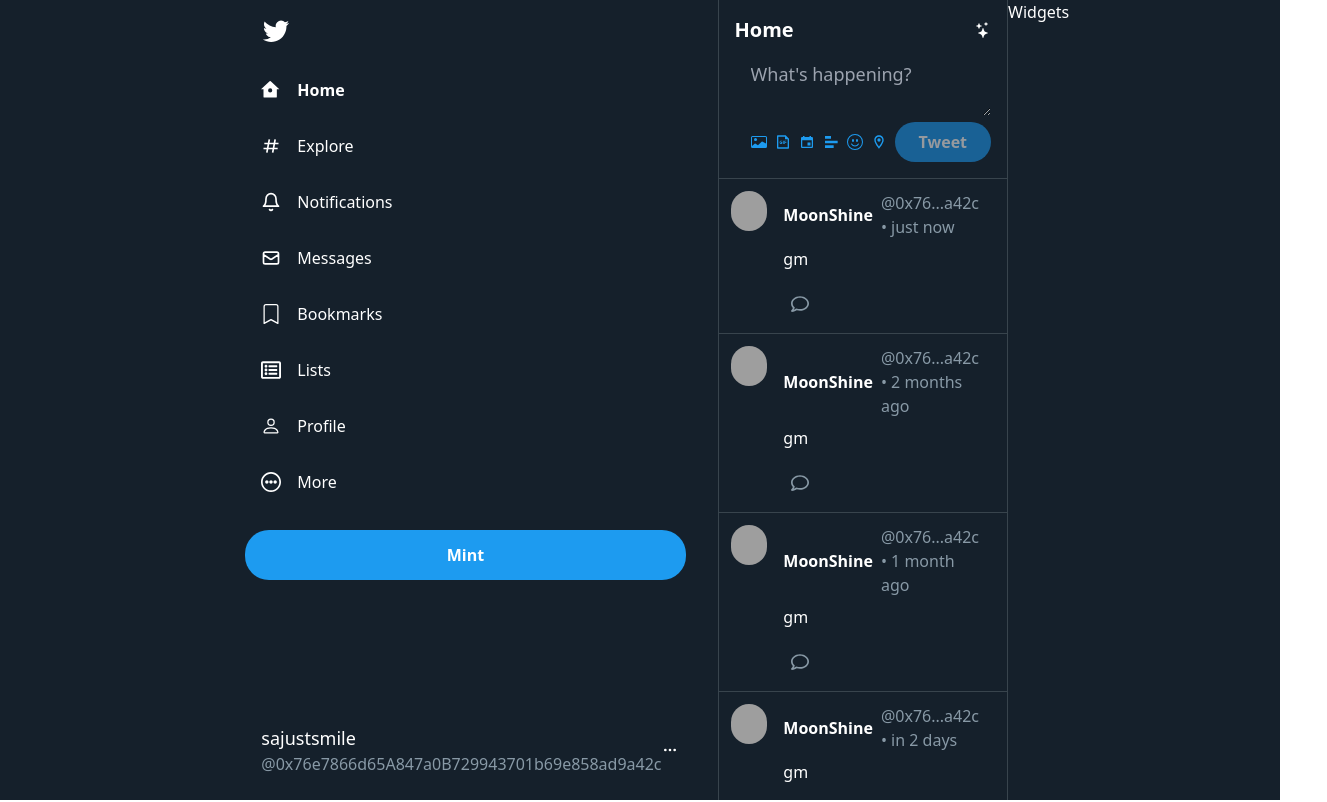
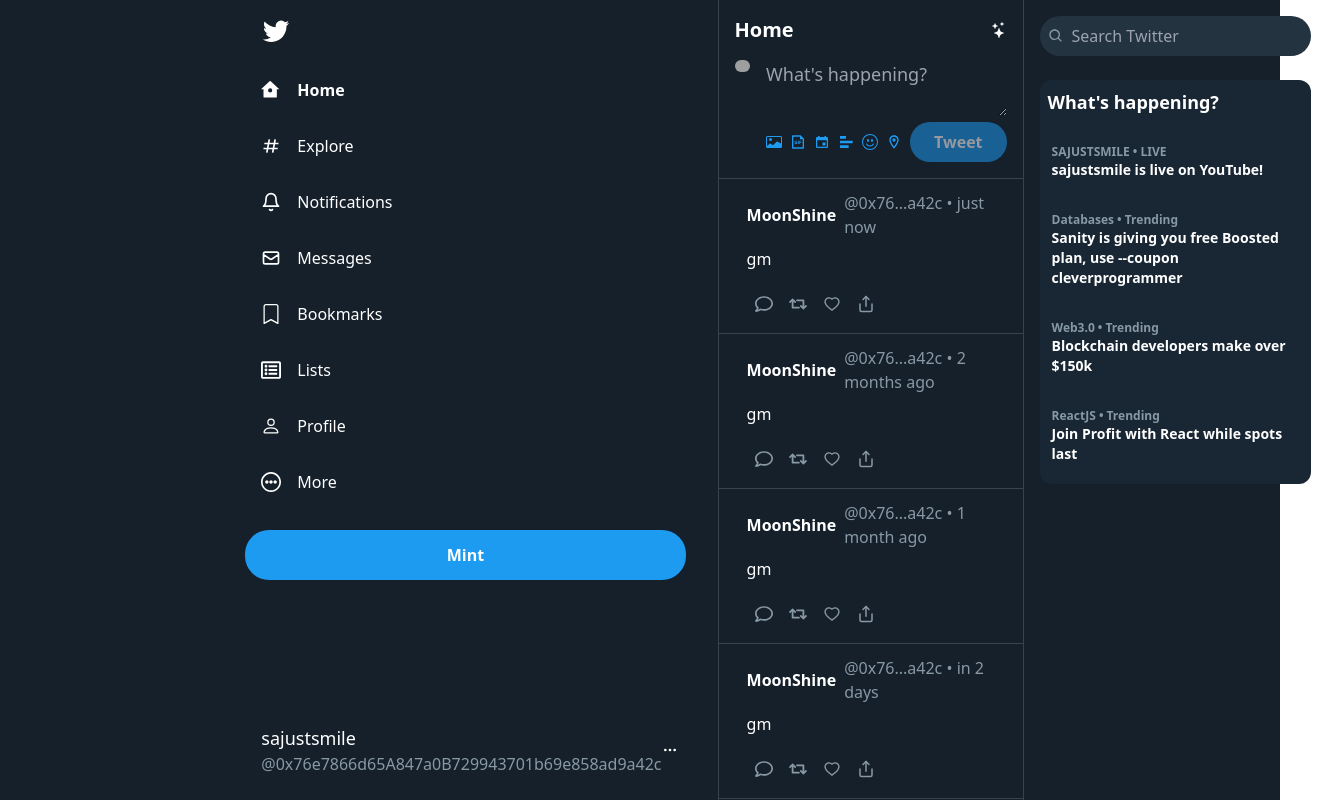
Before and after one commit to hobo71/twitter-blockchain, a Next.js app in the folder client/: page / in a window 1280 px wide. Shown: the top 802 px of the page, 1327 px wide, since content can reach past the window. Built offline with nearby package versions, Linux system fonts and the light colour scheme; grey boxes are pictures that could not be loaded.

Commit message:
added widget component

```diff
--- a/client/components/Post.js
+++ b/client/components/Post.js
@@ -1,7 +1,10 @@
 import React from 'react';
 import { BsFillPatchCheckFill } from 'react-icons/bs';
 import { format } from 'timeago.js';
-import { FaRegComment } from 'react-icons/fa'
+import { FaRegComment, FaRetweet } from 'react-icons/fa';
+import { FiShare } from 'react-icons/fi';
+import { AiOutlineHeart } from 'react-icons/ai';
+
 
 const style = {
     wrapper: `flex p-3 border-b border-[#38444d]`,
@@ -57,6 +60,15 @@ const Post = ({
                     <div className={`${style.footerIcon} hover:bg-[#1e364a] hover:text-[#1d9bf0]`}>
                         <FaRegComment />
                     </div>
+                    <div className={`${style.footerIcon} hover:bg-[#1b393b] hover:text-[#03ba7c]`}>
+                        <FaRetweet />
+                    </div>
+                    <div className={`${style.footerIcon} hover:bg-[#39243c] hover:text-[#f91c80]`}>
+                        <AiOutlineHeart />
+                    </div>
+                    <div className={`${style.footerIcon} hover:bg-[#1e364a] hover:text-[#1d9bf0]`}>
+                        <FiShare />
+                    </div>
                 </div>
             </div>
         </div>
--- /dev/null
+++ b/client/components/Widgets.js
@@ -0,0 +1,50 @@
+import { news, whoToFollow } from '../lib/static'
+import { BiSearch } from 'react-icons/bi'
+
+const style = {
+  wrapper: `flex-[1] p-4`,
+  searchBar: `flex items-center bg-[#243340] p-2 rounded-3xl`,
+  searchIcon: `text-[#8899a6] mr-2`,
+  inputBox: `bg-transparent outline-none`,
+  section: `bg-[#192734] my-6 rounded-xl overflow-hidden`,
+  title: `p-2 font-bold text-lg`,
+  showMore: `p-2 text-[#1d9bf0] text-sm cursor-pointer hover:bg-[#22303c]`,
+  item: `flex items-center p-3 my-2 hover:bg-[#22303c] cursor-pointer`,
+  newsItemLeft: `flex-1`,
+  newsItemCategory: `text-[#8899a6] text-xs font-semibold`,
+  newsItemTitle: `text-sm font-bold`,
+  newsItemRight: `w-1/5 ml-3`,
+  newsItemImage: `rounded-xl h-14 w-14 object-cover`,
+  followAvatarContainer: `w-1/6`,
+  followAvatar: `rounded-full h-[40px] w-[40px]`,
+  profileDetails: `flex-1`,
+  name: `font-bold`,
+  handle: `text-[#8899a6]`,
+  followButton: `bg-white text-black px-3 py-1 rounded-full text-xs font-bold`,
+}
+
+
+const Widgets = () => {
+  return (
+    <div className={style.wrapper}>
+        <div className={style.searchBar}>
+            <BiSearch className={style.searchIcon}/>
+            <input className={style.inputBox}
+            type='text' placeholder='Search Twitter' />
+        </div>
+        <div className={style.section}>
+            <div className={style.title}>What's happening?</div>
+            {news.map((item, index) => (
+                <div key={index} className={style.item}>
+                    <div className={style.newsItemLeft}>
+                        <div className={style.newsItemCategory}>{item.category}</div>
+                        <div className={style.newsItemTitle}>{item.title}</div>
+                    </div>
+                </div>
+            ))}
+        </div>
+    </div>
+    )
+}
+
+export default Widgets;
--- /dev/null
+++ b/client/lib/static.js
@@ -0,0 +1,46 @@
+export const news = [
+    {
+      category: 'SAJUSTSMILE • LIVE',
+      title: 'sajustsmile is live on YouTube!',
+      image:
+        'https://kajabi-storefronts-production.kajabi-cdn.com/kajabi-storefronts-production/themes/284832/settings_images/rLlCifhXRJiT0RoN2FjK_Logo_roundbackground_black.png',
+    },
+    {
+      category: 'Databases • Trending',
+      title:
+        'Sanity is giving you free Boosted plan, use --coupon cleverprogrammer',
+      image: 'https://avatars.githubusercontent.com/u/17177659?s=280&v=4',
+    },
+    {
+      category: 'Web3.0 • Trending',
+      title: 'Blockchain developers make over $150k',
+      image:
+        'https://cloudfront-us-east-1.images.arcpublishing.com/coindesk/L424HUS65FGRVFPTYYPG24CIYI.jpg',
+    },
+    {
+      category: 'ReactJS • Trending',
+      title: 'Join Profit with React while spots last',
+      image:
+        'https://kajabi-storefronts-production.kajabi-cdn.com/kajabi-storefronts-production/site/18907/products/cIkAZXNyRZimRw4uqXVX_gDvYTtwQsC33KZqCtbpB_image.jpg',
+    },
+  ]
+
+  export const whoToFollow = [
+    {
+      name: 'Sandra Ashipala',
+      handle: '@sajustsmile',
+      avatar:
+        'https://pbs.twimg.com/profile_images/1472075657920221184/JhAI3WGm_400x400.jpg',
+    },
+    {
+      name: 'John Trevolta',
+      handle: '@0xJTrevolta',
+      avatar:
+        'https://pbs.twimg.com/profile_images/1282571486465855491/98xO6N0F_400x400.jpg',
+    },
+    {
+      name: 'Sanity.io',
+      handle: '@sanity_io',
+      avatar: 'https://avatars.githubusercontent.com/u/17177659?s=280&v=4',
+    },
+  ]
--- a/client/pages/index.js
+++ b/client/pages/index.js
@@ -1,5 +1,6 @@
-import Sidebar from '../components/Sidebar'
-import Feed from '../components/Home/Feed'
+import Sidebar from '../components/Sidebar';
+import Feed from '../components/Home/Feed';
+import Widgets from '../components/Widgets'
 
 const style = {
   wrapper: `flex justify-center h-screen w-screen select-none bg-[#15202b] text-white`,
@@ -12,7 +13,7 @@ export default function Home() {
       <div className={style.content}>
       <Sidebar />
       <Feed />
-      <h2>Widgets</h2>
+      <Widgets />
     </div>
     </div>
   )
```
